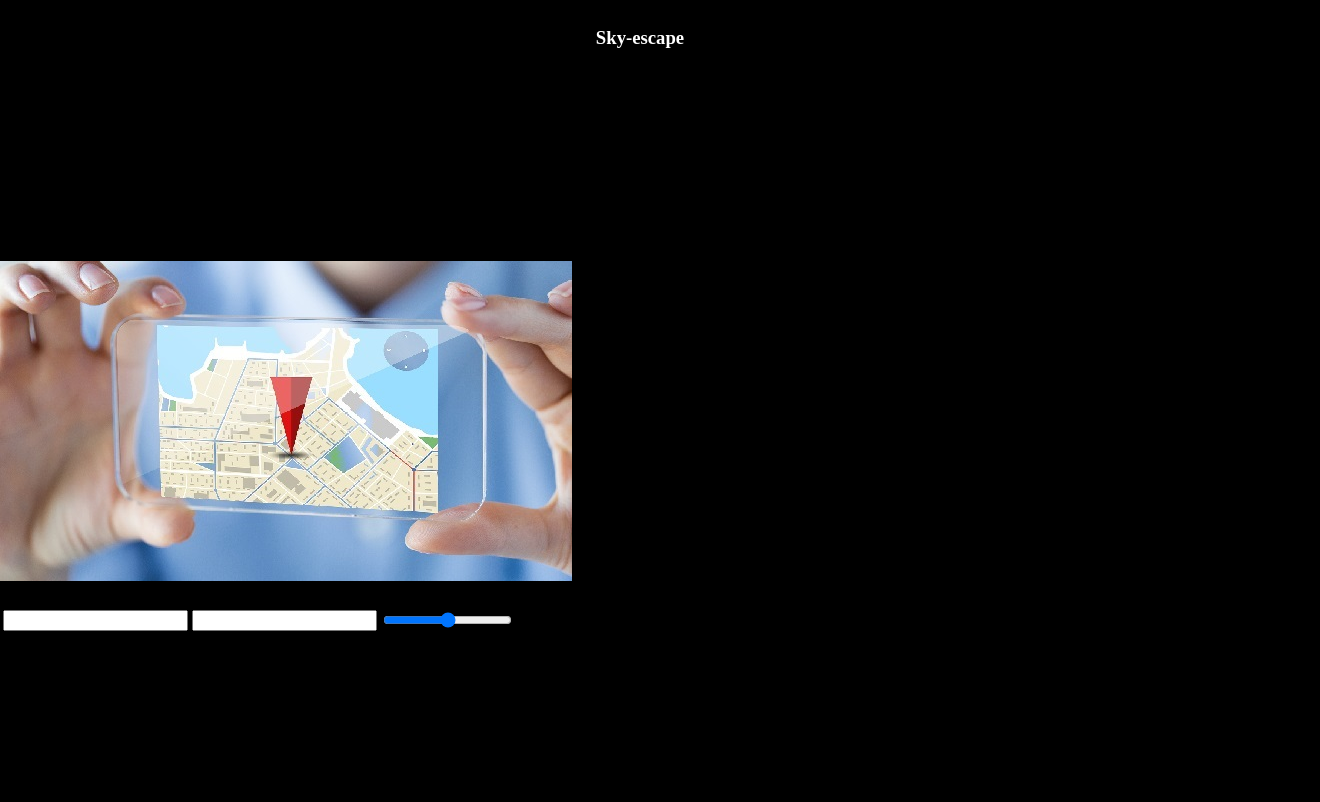
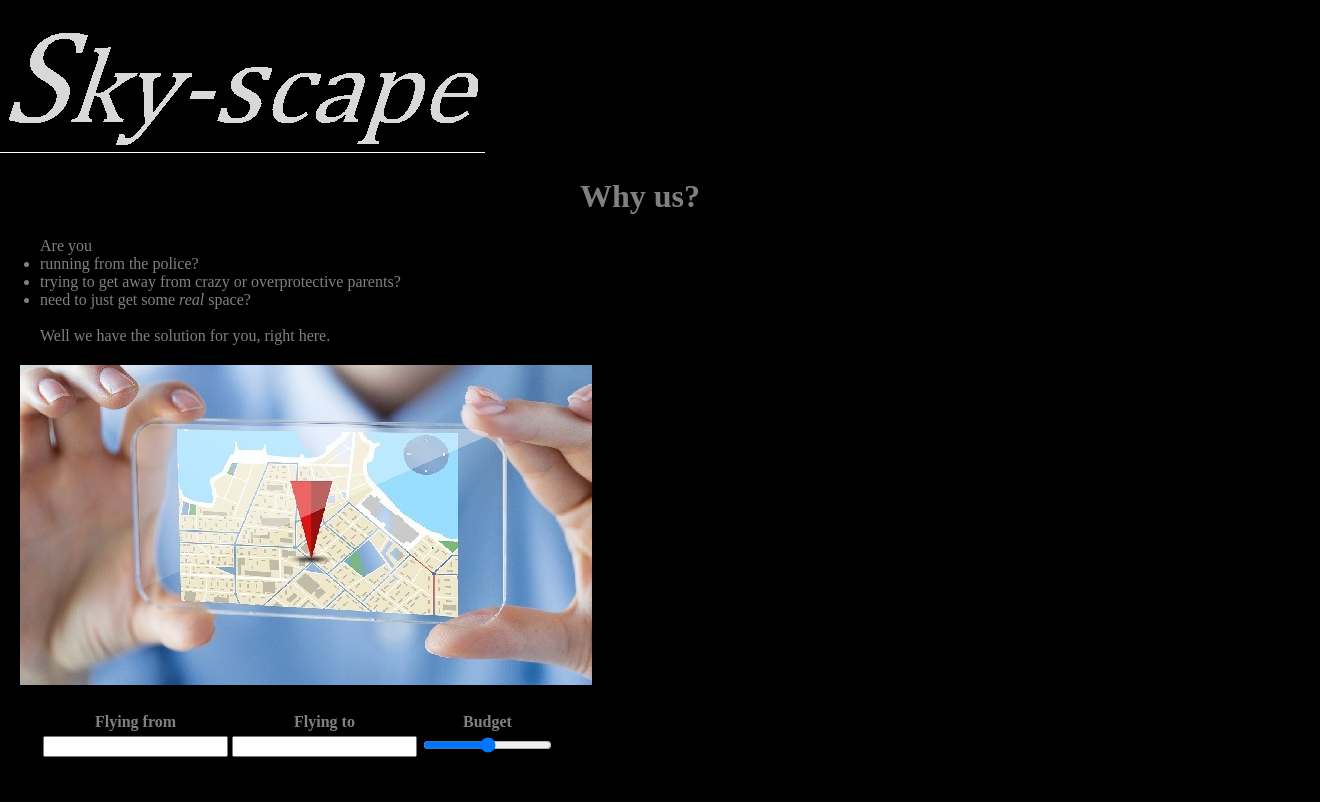
Before and after one commit to OliverHeib/SkyscannerEscape, a plain HTML site: page InsertLower.html in a window 1280 px wide. Shown: the whole page, 1320 px wide, since content can reach past the window. Drawn offline with Linux system fonts and the light colour scheme.

Commit message:
I am done now. Bored.

```diff
--- a/InsertLower.html
+++ b/InsertLower.html
@@ -6,7 +6,7 @@
 	</head>
 	<body>
         <header>
-            <h3>Sky-escape</h3>
+            <img src="sky-scapeLogo.png"/> <br>
         </header>
 		<div id="main_container">
 		<!-- text=input, radio=tickbox, submit=submitbutton -->
@@ -37,6 +37,7 @@
                         <td><form action=""><input id="flyingTo" type="text" name="inputLocation"></form></td>
                         <td><form action=""><input id="budget" type="range" name="inputBudget"></form></td>
                     </tr>
+                    <tr></tr>
                 </table>
             </div>
             <div id="extraInformation">
--- a/index.css
+++ b/index.css
@@ -3,11 +3,9 @@ head,body,#header{
     margin:0px;
     background-color:black;
 }
-h3{
-    text-align: center;
-    color:white;
-    background-color:black;
-    padding:8px;
+
+h1,h3,ul,li,table{
+    color:rgba(255, 255, 255, 0.5);
 }
 
 h1{
@@ -15,10 +13,25 @@ h1{
 }
 
 ul{
-    position: relative;
+    position: absolute;
+    margin:auto;
+    width:100%;
 }
 
 header{
     background-color:black;
     color:white;
 }
+
+#mapImage{
+    position: absolute;
+    top:345px;
+    padding:20px;
+    border-radius:10px;
+}
+
+table{
+    position: absolute;
+    padding:40px;
+    top:670px;
+}
```
Also changed, not shown: Sky-scapeLogo.png (added).
